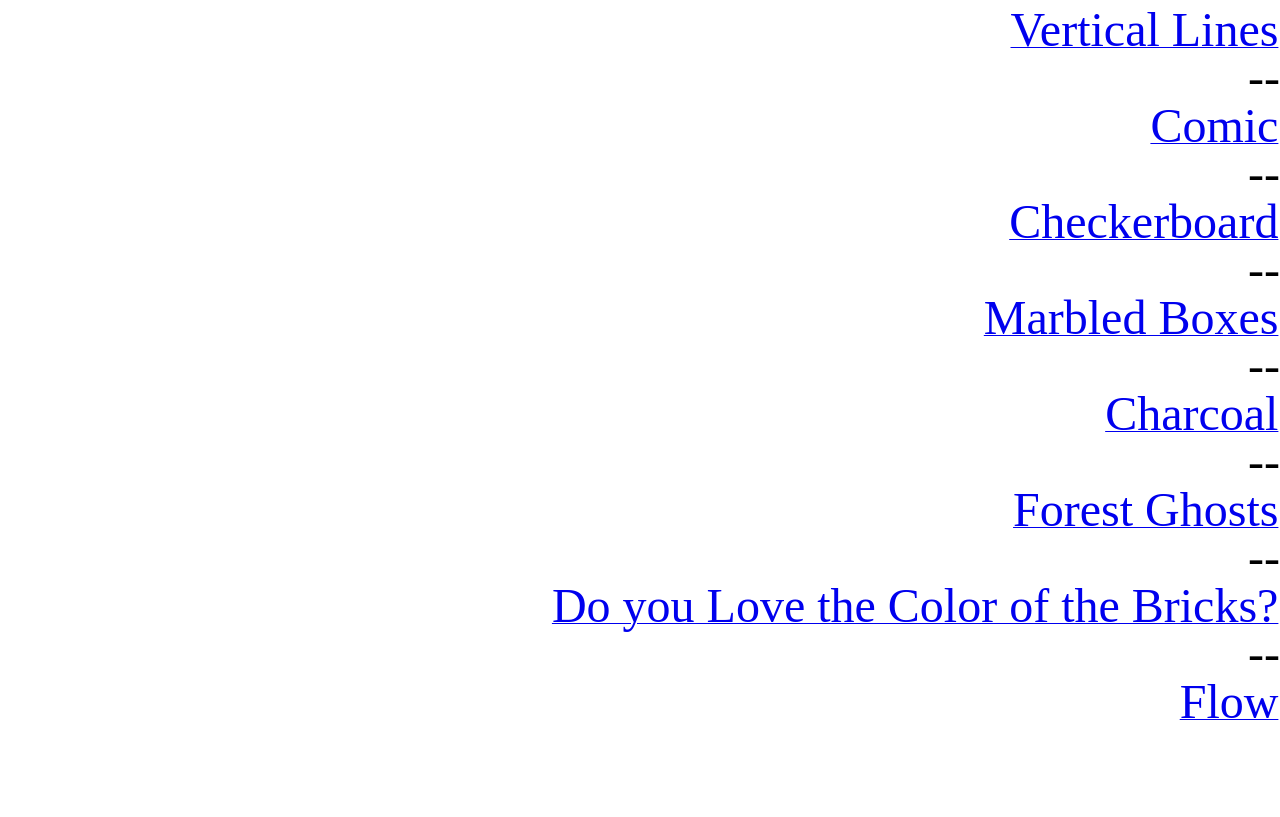
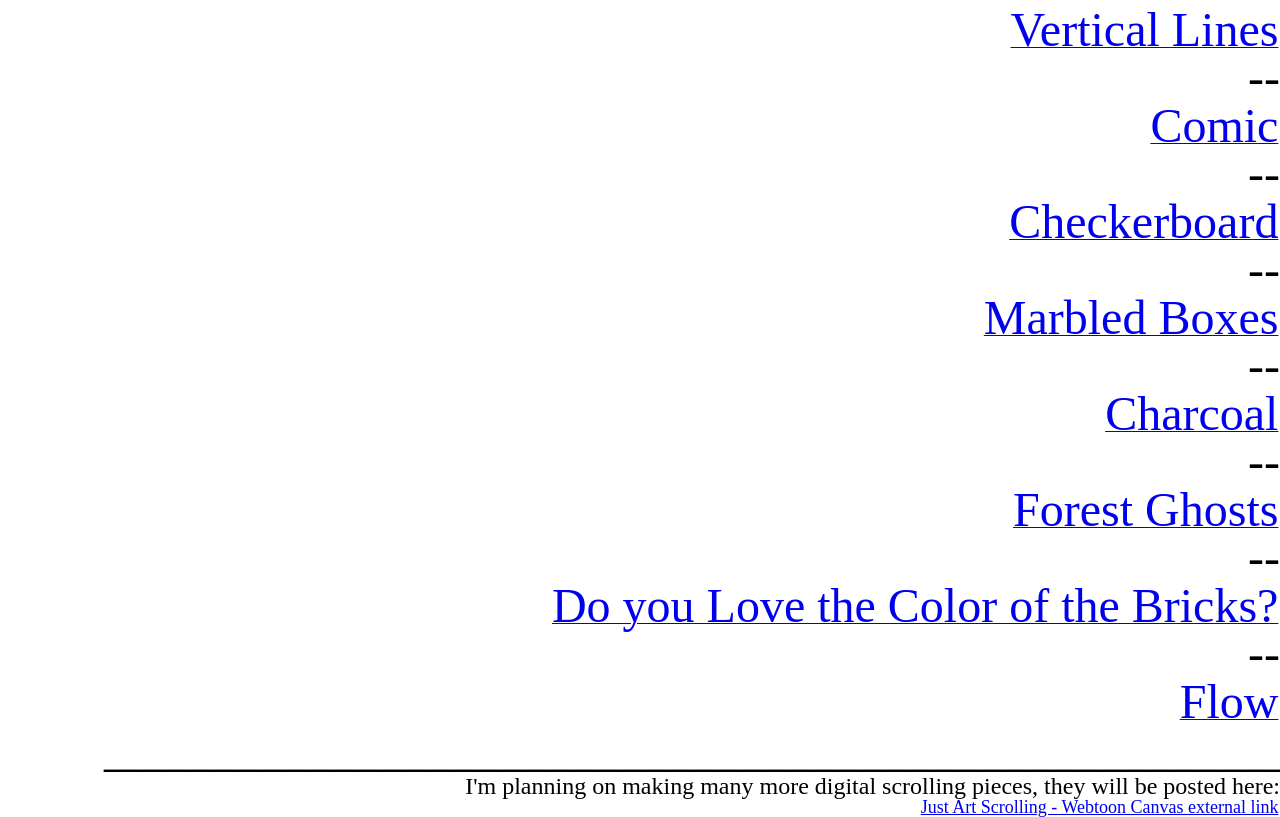
Before and after one commit to rmueller42/JustArtScrollingWebsite, a plain HTML site: page index.html in a window 1280 px wide. Shown: the part 1626-2443 px from the top of the page. Before the commit the page ends 2354 px from the top, so only its background shows below. Drawn offline with Linux system fonts and the light colour scheme.

Commit message:
Pushing webtoon link change

```diff
--- a/index.html
+++ b/index.html
@@ -346,6 +346,28 @@
             </div>
 
 
+            <!-- https://www.webtoons.com/en/canvas/just-art-scrolling/list?title_no=857341 -->
+
+            <h1>
+                <div style = "display:flex; justify-content: flex-end;">
+                <font size="+4">
+                   _________________________________________________
+                </font>
+            </h1>
+            <h1>
+                <div style = "display:flex; justify-content: flex-end;">
+                <font size="+2">
+                   I'm planning on making many more digital scrolling pieces, they will be posted here:
+                </font>
+            </h1>
+            <div style = "display:flex; justify-content: flex-end;">
+                <a href = "https://www.webtoons.com/en/canvas/just-art-scrolling/list?title_no=857341" style = 'padding-right: 0.1em;'>
+                   <font size="+1">
+                        Just Art Scrolling - Webtoon Canvas external link
+                   </font>
+                </a>
+            </div>
+
         </div>
     </body>
 </html>
```
